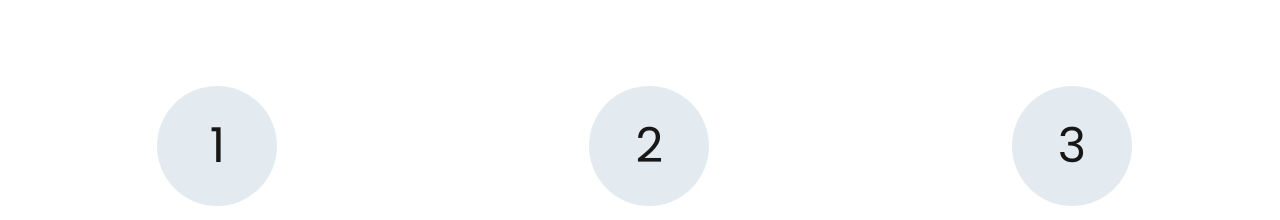
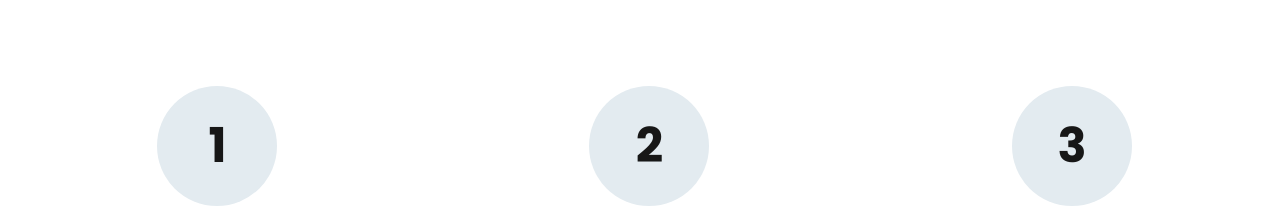
Before and after one commit to TodayMission/landing, a Next.js app: page / in a window 1280 px wide. Shown: the part 840-1060 px from the top of the page. Built offline with nearby package versions, Linux system fonts and the light colour scheme; a web font is replaced by a local one.

Commit message:
style(steps): bold

```diff
--- a/src/app/page.tsx
+++ b/src/app/page.tsx
@@ -31,7 +31,7 @@ export default function Home() {
             <div>
               <div className="p-5">
                 <div className="flex lg:flex-col gap-20 pbs-20 items-center justify-center">
-                  <div className="min-w-30 min-h-30 bg-[#E3EBF0] flex justify-center items-center rounded-full"><span className="text-5xl">1</span></div>
+                  <div className="min-w-30 min-h-30 bg-[#E3EBF0] flex justify-center items-center rounded-full"><span className="text-5xl font-bold">1</span></div>
                   <h2 className="text-2xl font-semibold text-center">Embarquez vos amis</h2>
                 </div>
                 <div>
@@ -45,7 +45,7 @@ export default function Home() {
               <div className="p-5">
                 <div className="flex lg:flex-col-reverse gap-20 pbs-20 items-center justify-center">
                   <h2 className="text-2xl font-semibold text-center">Créez un groupe avec vos amis</h2>
-                  <div className="min-w-30 min-h-30 bg-[#E3EBF0] flex justify-center items-center rounded-full"><span className="text-5xl">2</span></div>
+                  <div className="min-w-30 min-h-30 bg-[#E3EBF0] flex justify-center items-center rounded-full"><span className="text-5xl font-bold">2</span></div>
                 </div>
                 <div>
                   <p className="p-5">Créez votre groupe en vous dirigeant dans la page groupe. Invitez vos amis dans votre groupes et partagez des moments amusants.</p>
@@ -57,7 +57,7 @@ export default function Home() {
 
               <div className="p-5">
                 <div className="flex lg:flex-col gap-20 pbs-20 items-center justify-center">
-                  <div className="min-w-30 min-h-30 bg-[#E3EBF0] flex justify-center items-center rounded-full"><span className="text-5xl">3</span></div>
+                  <div className="min-w-30 min-h-30 bg-[#E3EBF0] flex justify-center items-center rounded-full"><span className="text-5xl font-bold">3</span></div>
                   <h2 className="text-2xl font-semibold text-center">Inventez des challenges</h2>
                 </div>
                 <div>
```
